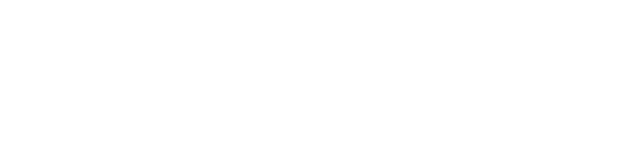
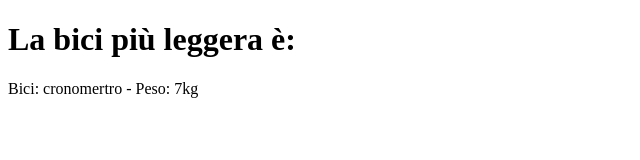
Before and after one commit to StefanoSax93/js-snack-es6, a plain HTML site: page snack 1/index.html in a window 1280 px wide. Shown: the whole page, without its empty margins (0-640 px from the left). Drawn offline with Linux system fonts and the light colour scheme.

Commit message:
aggiunta stampa snack 1

```diff
--- a/snack 1/index.html
+++ b/snack 1/index.html
@@ -8,7 +8,7 @@
 </head>
 <body>
 
-
+    <div class="container"></div>
 
     <script src="js/app.js"></script>
 </body>
--- a/snack 1/js/app.js
+++ b/snack 1/js/app.js
@@ -56,3 +56,8 @@ for (let i = 1; i < listaBici.length; i++) {
 };
 
 console.log(`Bici: ${biciConPesoMinore.nome} - Peso: ${biciConPesoMinore.peso}kg`);
+
+const container = document.querySelector('.container');
+container.innerHTML +=
+`<h1>La bici più leggera è:</h1>
+<p>Bici: ${biciConPesoMinore.nome} - Peso: ${biciConPesoMinore.peso}kg</p>`;
```
